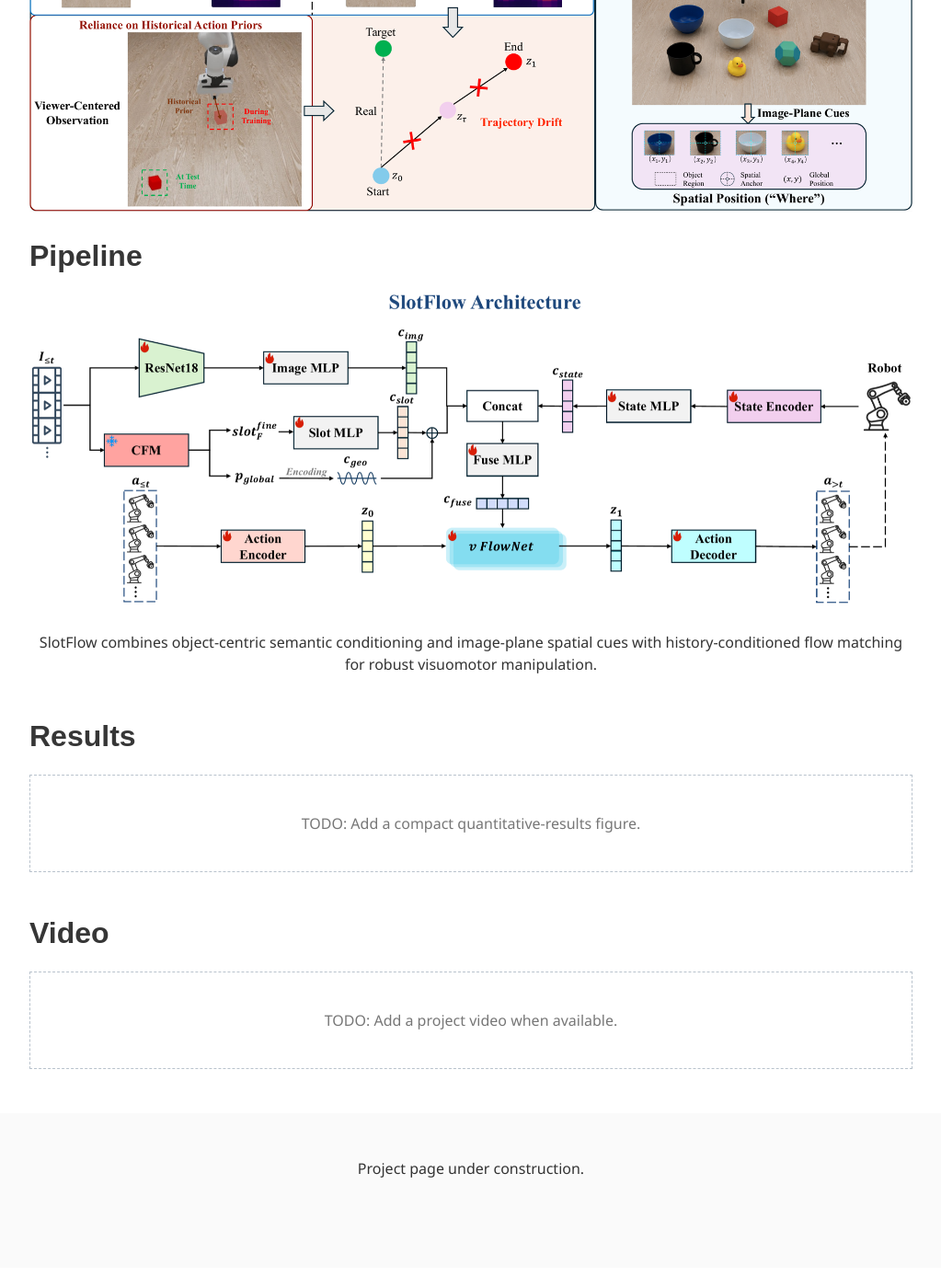
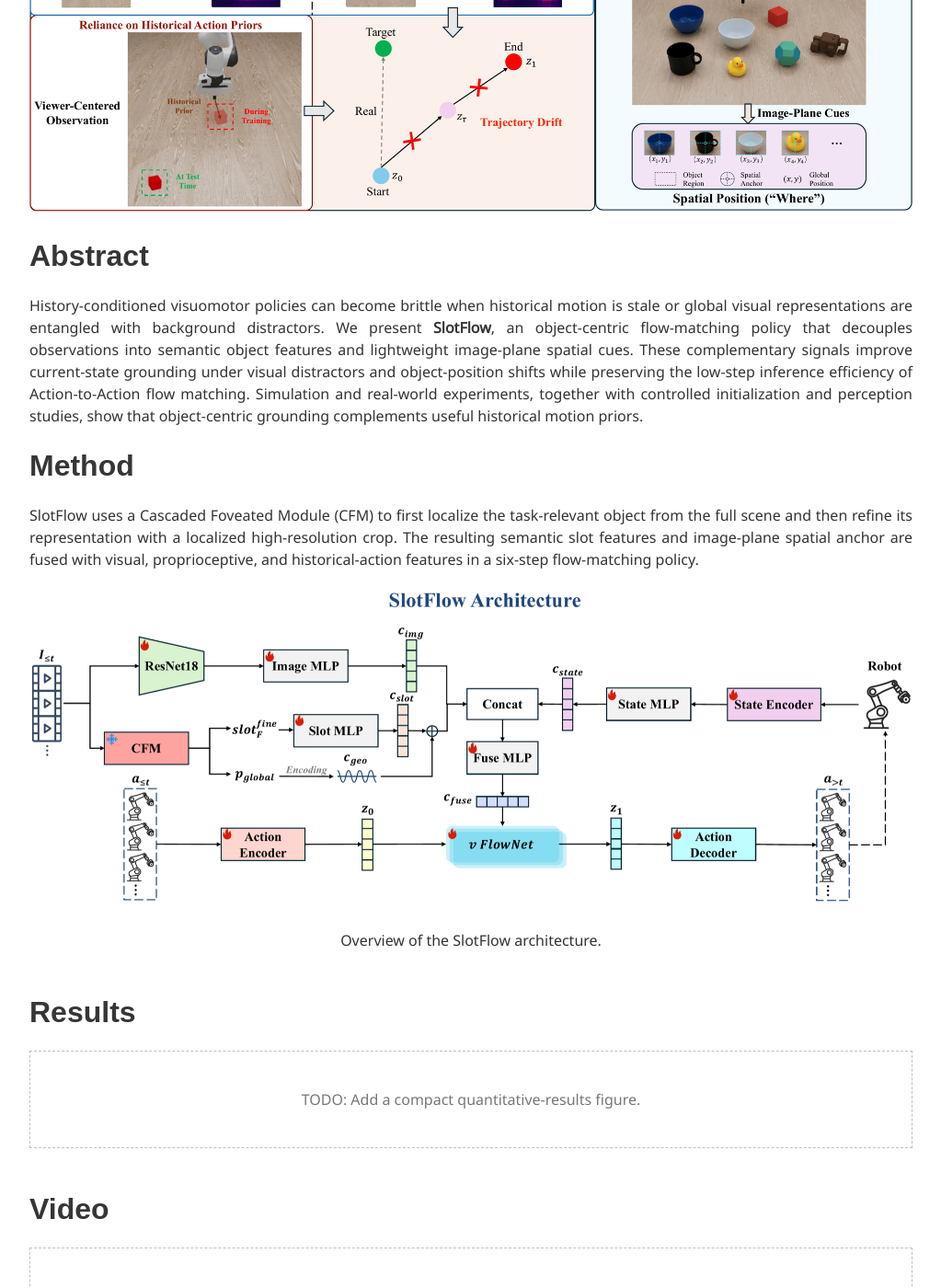
Before and after one commit to Li-Jijie/Li-Jijie.github.io, a Jekyll site: the page Object-Centric-Visuomotor-Flow/index.html, which Jekyll copies as it is, in a window 1280 px wide and 1400 px high, scrolled down 749 px. Shown: the whole window at 92% size, without its empty margins (128-1151 px from the left). Built offline with Jekyll 4.4.1, drawn with Linux system fonts in a browser that asks for light colours; some web fonts are replaced; before the commit the page ends 2127 px from its top, so only the background shows below that.

Commit message:
Update index.html

```diff
--- a/Object-Centric-Visuomotor-Flow/index.html
+++ b/Object-Centric-Visuomotor-Flow/index.html
@@ -57,11 +57,19 @@
       <div class="content has-text-centered">
         <img class="teaser-image" src="assets/teaser.png" alt="SlotFlow overview">
       </div>
-      <h2 class="title is-3 section-title">Pipeline</h2>
+      <h2 class="title is-3 section-title">Abstract</h2>
+      <div class="content has-text-justified">
+        <p>History-conditioned visuomotor policies can become brittle when historical motion is stale or global visual representations are entangled with background distractors. We present <strong>SlotFlow</strong>, an object-centric flow-matching policy that decouples observations into semantic object features and lightweight image-plane spatial cues. These complementary signals improve current-state grounding under visual distractors and object-position shifts while preserving the low-step inference efficiency of Action-to-Action flow matching. Simulation and real-world experiments, together with controlled initialization and perception studies, show that object-centric grounding complements useful historical motion priors.</p>
+      </div>
+
+      <h2 class="title is-3 section-title">Method</h2>
+      <div class="content has-text-justified">
+        <p>SlotFlow uses a Cascaded Foveated Module (CFM) to first localize the task-relevant object from the full scene and then refine its representation with a localized high-resolution crop. The resulting semantic slot features and image-plane spatial anchor are fused with visual, proprioceptive, and historical-action features in a six-step flow-matching policy.</p>
+      </div>
       <div class="content has-text-centered">
         <img class="pipeline-image" src="assets/pipeline.png" alt="SlotFlow pipeline">
       </div>
-      <p class="has-text-centered">SlotFlow combines object-centric semantic conditioning and image-plane spatial cues with history-conditioned flow matching for robust visuomotor manipulation.</p>
+      <p class="has-text-centered">Overview of the SlotFlow architecture.</p>
 
       <h2 class="title is-3 section-title mt-6">Results</h2>
       <div class="placeholder">TODO: Add a compact quantitative-results figure.</div>
```
